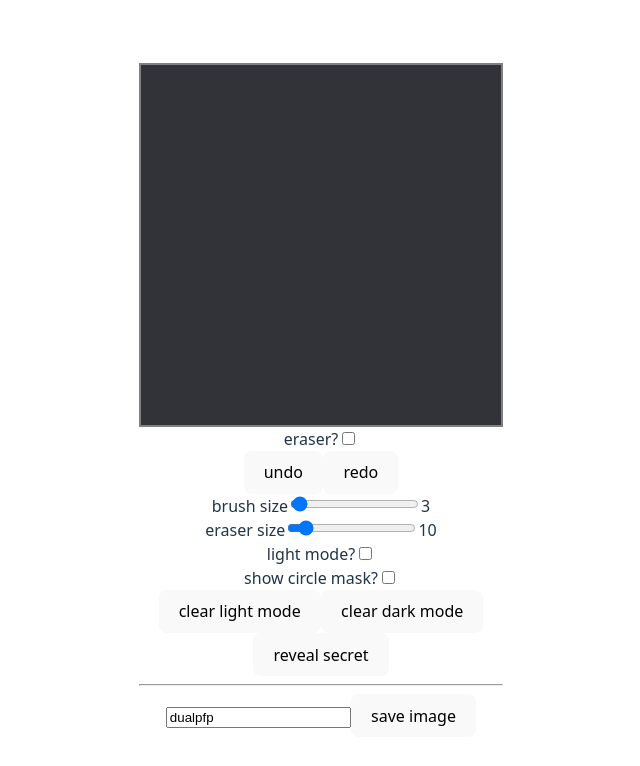
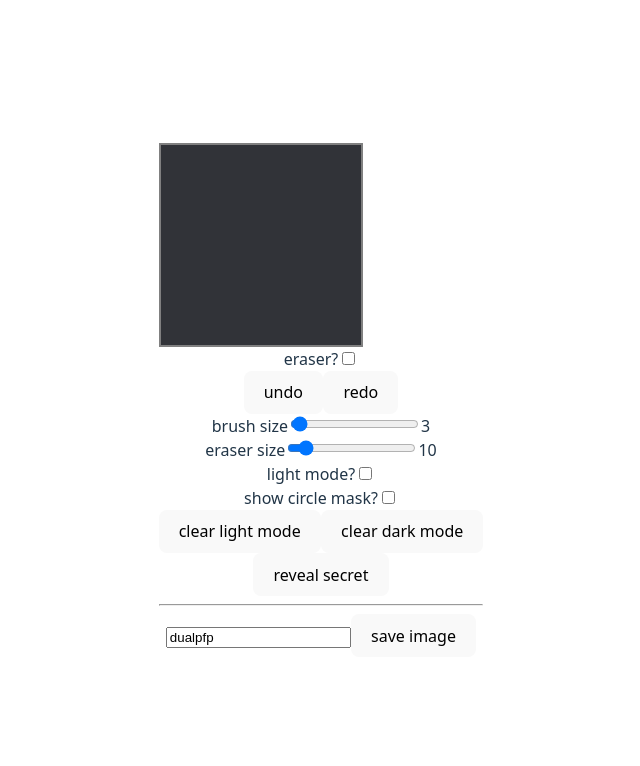
Before and after one commit to krispyre/dualpfp, a React (Vite) app: page / in a window 1280 px wide. Shown: the top 766 px of the page, without its empty margins (319-959 px from the left). Built offline with nearby package versions, Linux system fonts and the light colour scheme.

Commit message:
separate canvas size and img resolution

```diff
--- a/src/App.tsx
+++ b/src/App.tsx
@@ -7,7 +7,8 @@ import "./App.css";
 import CircleMask from "./components/circleMask";
 import type { DrawAction, Point } from "./components/drawAction";
 
-const LENGTH = 360;
+const LENGTH = 80;
+const screenLength = "200px";
 const COL_DARK = "#313338";
 const COL_LIGHT = "#FFFFFF";
 const COL_RED = "hsl(353, 60%, 48%)";
@@ -36,8 +37,14 @@ function App() {
     setDrawHistory((prev) => {
       const size = isEraser ? eraserSize : brushSize;
       const newHist = [
-        ...prev,
-        { action: "draw", path: newPath, isLight, isEraser, brushSize: size },
+        ...prev, // wtf is as const yo
+        {
+          action: "draw" as const,
+          path: newPath,
+          isLight: isLight,
+          isEraser,
+          brushSize: size,
+        },
       ];
       console.log("drawHist:", newHist);
       // save a file for testing undo refresh
@@ -92,7 +99,7 @@ function App() {
     setDrawHistory((prev) => {
       const newHist = [
         ...prev,
-        { action: "switch", isLight: !isLight, isEraser },
+        { action: "switch" as const, isLight: !isLight, isEraser },
       ];
       return newHist;
     });
@@ -154,8 +161,8 @@ function App() {
         id="canvasContainer"
         style={{
           display: "relative",
-          width: `${LENGTH}px`,
-          height: `${LENGTH}px`,
+          width: `${screenLength}`,
+          height: `${screenLength}`,
           backgroundColor: bgCol,
         }}
       >
@@ -164,6 +171,7 @@ function App() {
           canvasRef={layerDark}
           isLight={false}
           length={LENGTH}
+          screenLength={screenLength}
           isEnabled={!isLight}
           brushSize={isEraser ? eraserSize : brushSize}
           isErase={isEraser}
@@ -178,6 +186,7 @@ function App() {
           canvasRef={layerLight}
           isLight={true}
           length={LENGTH}
+          screenLength={screenLength}
           isEnabled={isLight}
           brushSize={isEraser ? eraserSize : brushSize}
           isErase={isEraser}
--- a/src/components/layer.tsx
+++ b/src/components/layer.tsx
@@ -9,6 +9,7 @@ type LayerProps = {
   canvasRef: React.RefObject<HTMLCanvasElement>;
   isLight: boolean;
   length: number;
+  screenLength: string; //for css
   isEnabled: boolean;
   brushSize: number;
   isErase: boolean;
@@ -24,6 +25,7 @@ const Layer = ({
   canvasRef,
   isLight,
   length,
+  screenLength,
   isEnabled,
   brushSize,
   isErase,
@@ -35,6 +37,7 @@ const Layer = ({
 }: LayerProps) => {
   const BRUSH_COL = isLight ? COL_DARK : COL_LIGHT;
   const ctxRef = useRef(null);
+  const [actualLength, setActualLength] = useState(length);
   const [isDrawing, setIsDrawing] = useState(false);
   const [lastX, setLastX] = useState(0);
   const [lastY, setLastY] = useState(0);
@@ -96,15 +99,16 @@ const Layer = ({
     ctx.stroke();
   }
 
-  function refresh() {
+  function refresh(customData = null) {
     // console.warn(!!canvasRef, !!ctxRef.current);
     if (!canvasRef || !ctxRef.current) return;
     const ctx: CanvasRenderingContext2D = ctxRef.current;
-    console.group("refresh using", drawHistory);
+    const steps = customData || drawHistory;
+    console.group("refresh using", steps);
 
     clearLayer();
 
-    for (const step of drawHistory) {
+    for (const step of steps) {
       if (step.isLight == isLight) {
         switch (step.action) {
           case "clear":
@@ -181,16 +185,19 @@ const Layer = ({
 
   const handleMouseDown = (e) => {
     setIsDrawing(true);
-    setCurPath([{ x: e.nativeEvent.offsetX, y: e.nativeEvent.offsetY }]);
+    const x = (e.nativeEvent.offsetX / actualLength) * length;
+    const y = (e.nativeEvent.offsetY / actualLength) * length;
+    setCurPath([{ x, y }]);
 
     // console.log("canvas: mousedown");
   };
 
   const handleMouseMove = (e) => {
-    setCurPath((prev) => [
-      ...prev,
-      { x: e.nativeEvent.offsetX, y: e.nativeEvent.offsetY },
-    ]);
+    setCurPath((prev) => {
+      const x = (e.nativeEvent.offsetX / actualLength) * length;
+      const y = (e.nativeEvent.offsetY / actualLength) * length;
+      return [...prev, { x, y }];
+    });
     if (e.buttons == 1) {
       draw(false, curPath);
       // console.log(curPath);
@@ -276,6 +283,12 @@ const Layer = ({
     const ctx = canvas.getContext("2d")!;
     ctxRef.current = canvas.getContext("2d")!; // Store for draw()
 
+    setActualLength(() => {
+      const owo = canvas.getBoundingClientRect().width;
+      console.log(owo);
+      return owo;
+    });
+
     ctx.imageSmoothingEnabled = false;
     ctx.lineJoin = "round";
     ctx.lineCap = "round";
@@ -298,6 +311,7 @@ const Layer = ({
       onMouseLeave={handleMouseLeave}
       style={{
         zIndex: isEnabled ? 2 : 1,
+        width: screenLength,
       }}
       id={isLight ? "li" : "da"}
     >
```
